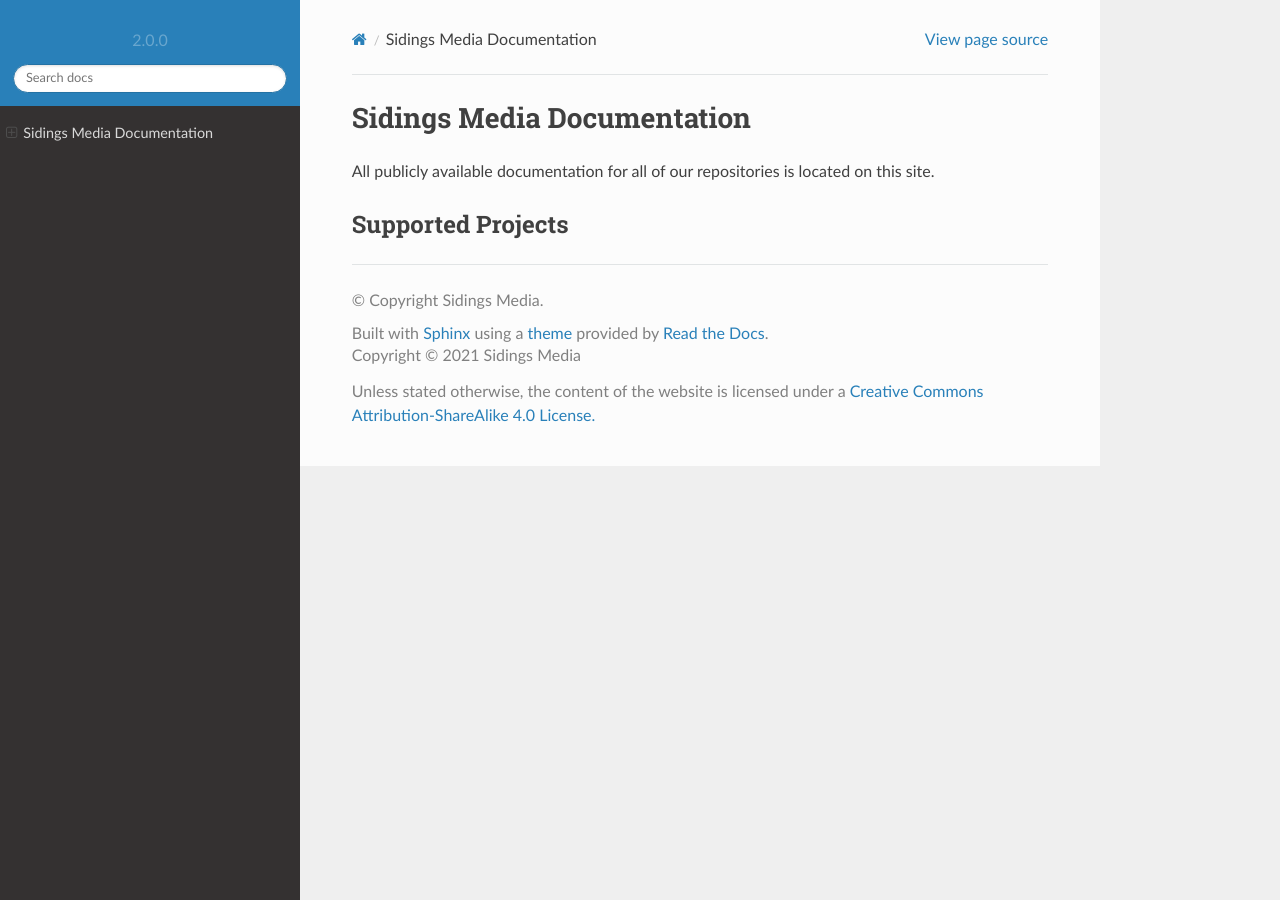
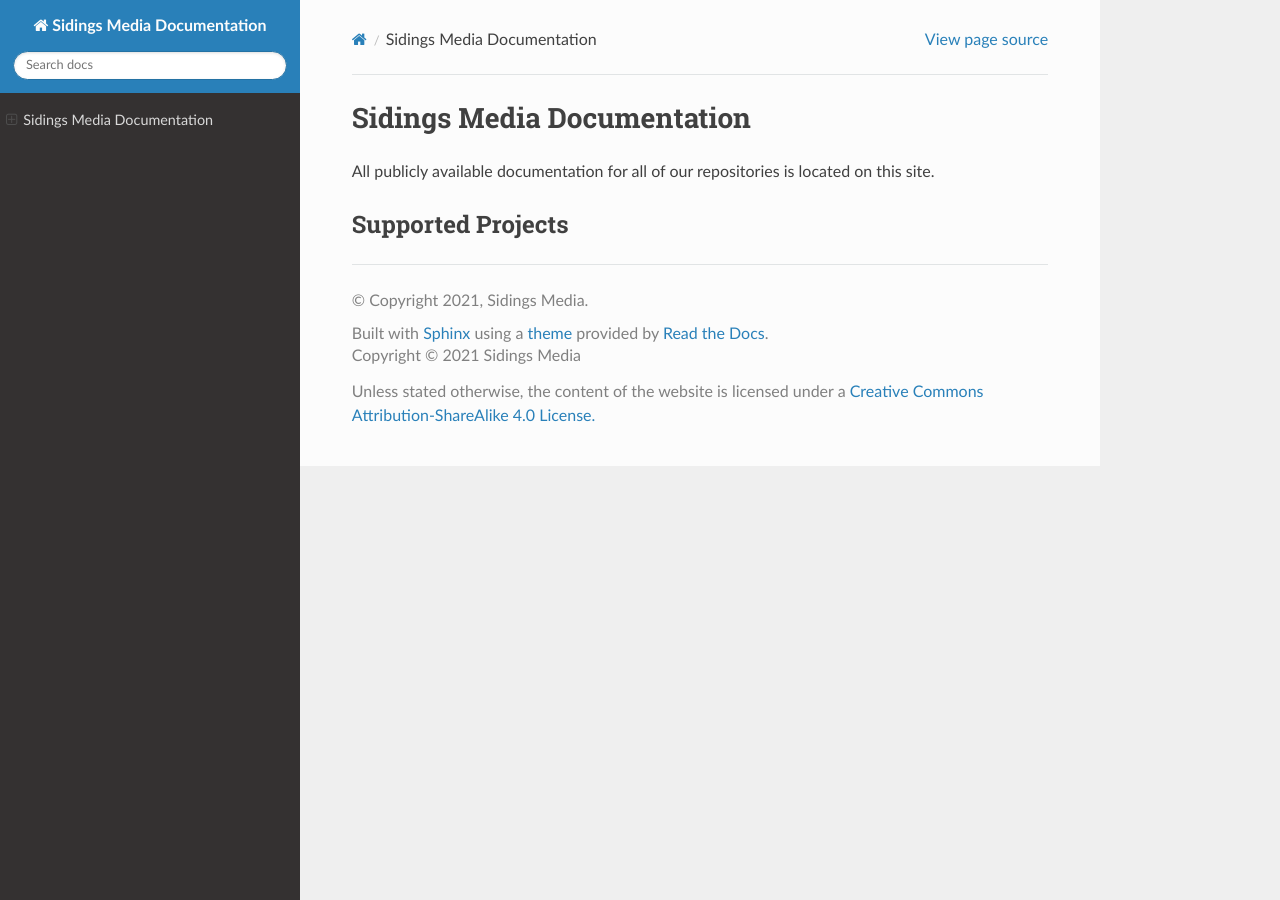
Before and after one commit to SidingsMedia/Sidings-Media-Docs, a Sphinx documentation site: the page built from docs/index.rst, in a window 1280 px wide. Built offline with Sphinx 7.4.7 and the Read the Docs theme 2.0.0, drawn with Linux system fonts in a browser that asks for light colours; some of the changed lines change nothing that is shown.

Commit message:
Updated conf.py
Signed-off-by: Matthew Nickson <mnickson@sidingsmedia.com>

```diff
--- a/docs/conf.py
+++ b/docs/conf.py
@@ -1,105 +1,187 @@
 # -*- coding: utf-8 -*-
+#
+# Configuration file for the Sphinx documentation builder.
+#
+# This file does only contain a selection of the most common options. For a
+# full list see the documentation:
+# http://www.sphinx-doc.org/en/master/config
 
-import sys
-import os
-import re
+# -- Path setup --------------------------------------------------------------
 
-import sphinx_rtd_theme
-from sphinx_rtd_theme import __version__ as theme_version
-from sphinx_rtd_theme import __version_full__ as theme_version_full
-from sphinx.locale import _
+# If extensions (or modules to document with autodoc) are in another directory,
+# add these directories to sys.path here. If the directory is relative to the
+# documentation root, use os.path.abspath to make it absolute, like shown here.
+#
+# import os
+# import sys
+# sys.path.insert(0, os.path.abspath('.'))
 
-project = u'Read the Docs Sphinx Theme'
-slug = re.sub(r'\W+', '-', project.lower())
-version = theme_version
-release = theme_version_full
-author = u'Sidings Media'
-copyright = author
-language = 'en'
 
-extensions = [
-    'sphinx.ext.intersphinx',
-    'sphinx.ext.autodoc',
-    'sphinx.ext.mathjax',
-    'sphinx.ext.viewcode',
-    'sphinxcontrib.httpdomain',
-    'sphinx_rtd_theme',
-]
+# -- Project information -----------------------------------------------------
 
+project = 'Sidings Media Documentation'
+copyright = '2021, Sidings Media'
+author = 'Sidings Media'
+
+# The short X.Y version
+version = ''
+# The full version, including alpha/beta/rc tags
+release = ''
+
+
+# -- General configuration ---------------------------------------------------
+
+# If your documentation needs a minimal Sphinx version, state it here.
+#
+# needs_sphinx = '1.0'
+
+# Add any Sphinx extension module names here, as strings. They can be
+# extensions coming with Sphinx (named 'sphinx.ext.*') or your custom
+# ones.
+extensions = ['sphinxcontrib.bibtex']
+
+# Add any paths that contain templates here, relative to this directory.
 templates_path = ['_templates']
-source_suffix = '.rst'
-exclude_patterns = []
-locale_dirs = ['locale/']
-gettext_compact = False
 
+# The suffix(es) of source filenames.
+# You can specify multiple suffix as a list of string:
+#
+# source_suffix = ['.rst', '.md']
+source_suffix = ['.rst']
+
+# The master toctree document.
 master_doc = 'index'
-suppress_warnings = ['image.nonlocal_uri']
-pygments_style = 'default'
 
-intersphinx_mapping = {
-    'rtd': ('https://docs.readthedocs.io/en/stable/', None),
-    'sphinx': ('https://www.sphinx-doc.org/en/master/', None),
+# The language for content autogenerated by Sphinx. Refer to documentation
+# for a list of supported languages.
+#
+# This is also used if you do content translation via gettext catalogs.
+# Usually you set "language" from the command line for these cases.
+language = None
+
+# List of patterns, relative to source directory, that match files and
+# directories to ignore when looking for source files.
+# This pattern also affects html_static_path and html_extra_path.
+exclude_patterns = ['_build', 'Thumbs.db', '.DS_Store']
+
+# The name of the Pygments (syntax highlighting) style to use.
+pygments_style = None
+
+
+# -- Options for HTML output -------------------------------------------------
+
+# The theme to use for HTML and HTML Help pages.  See the documentation for
+# a list of builtin themes.
+#
+html_theme = 'sphinx_rtd_theme'
+
+# Theme options are theme-specific and customize the look and feel of a theme
+# further.  For a list of options available for each theme, see the
+# documentation.
+#
+html_theme_options = {
+    'canonical_url': '',
+    'logo_only': False,
+    'display_version': True,
+    'prev_next_buttons_location': 'both',
+    'style_external_links': True,
+    'vcs_pageview_mode': 'raw_github',
+    # Toc options
+    'collapse_navigation': True,
+    'sticky_navigation': True,
+    'navigation_depth': 3,
+    'includehidden': True,
+    'titles_only': False
 }
 
-html_theme = 'sphinx_rtd_theme'
-html_theme_options = {
-    'logo_only': True,
-    'navigation_depth': 5,
-}
-html_context = {}
+html_theme_path = ["_themes", ]
 
-if not 'READTHEDOCS' in os.environ:
-    html_static_path = ['_static/']
-    html_js_files = ['debug.js']
+# Add any paths that contain custom static files (such as style sheets) here,
+# relative to this directory. They are copied after the builtin static files,
+# so a file named "default.css" will overwrite the builtin "default.css".
+html_static_path = ['_static']
 
-    # Add fake versions for local QA of the menu
-    html_context['test_versions'] = list(map(
-        lambda x: str(x / 10),
-        range(1, 100)
-    ))
-
-html_logo = "demo/static/logo-wordmark-light.svg"
-html_show_sourcelink = True
-
-htmlhelp_basename = slug
+# Custom sidebar templates, must be a dictionary that maps document names
+# to template names.
+#
+# The default sidebars (for documents that don't match any pattern) are
+# defined by theme itself.  Builtin themes are using these templates by
+# default: ``['localtoc.html', 'relations.html', 'sourcelink.html',
+# 'searchbox.html']``.
+#
+# html_sidebars = {}
 
 
+# -- Options for HTMLHelp output ---------------------------------------------
+
+# Output file base name for HTML help builder.
+htmlhelp_basename = 'SidingsMediaDocs'
+
+
+# -- Options for LaTeX output ------------------------------------------------
+
+latex_elements = {
+    # The paper size ('letterpaper' or 'a4paper').
+    #
+    # 'papersize': 'letterpaper',
+
+    # The font size ('10pt', '11pt' or '12pt').
+    #
+    # 'pointsize': '10pt',
+
+    # Additional stuff for the LaTeX preamble.
+    #
+    # 'preamble': '',
+
+    # Latex figure (float) alignment
+    #
+    # 'figure_align': 'htbp',
+}
+
+# Grouping the document tree into LaTeX files. List of tuples
+# (source start file, target name, title,
+#  author, documentclass [howto, manual, or own class]).
 latex_documents = [
-  ('index', '{0}.tex'.format(slug), project, author, 'manual'),
-]
-
-man_pages = [
-    ('index', slug, project, [author], 1)
-]
-
-texinfo_documents = [
-  ('index', slug, project, author, slug, project, 'Miscellaneous'),
+    (master_doc, 'SidingsMediaDocs.tex', 'Sidings Media Documentation',
+     'Sidings Media Team', 'manual'),
 ]
 
 
-# Extensions to theme docs
-def setup(app):
-    from sphinx.domains.python import PyField
-    from sphinx.util.docfields import Field
+# -- Options for manual page output ------------------------------------------
 
-    app.add_object_type(
-        'confval',
-        'confval',
-        objname='configuration value',
-        indextemplate='pair: %s; configuration value',
-        doc_field_types=[
-            PyField(
-                'type',
-                label=_('Type'),
-                has_arg=False,
-                names=('type',),
-                bodyrolename='class'
-            ),
-            Field(
-                'default',
-                label=_('Default'),
-                has_arg=False,
-                names=('default',),
-            ),
-        ]
-    )
+# One entry per manual page. List of tuples
+# (source start file, name, description, authors, manual section).
+man_pages = [
+    (master_doc, 'sidingsmediadocs', 'Sidings Media Documentation',
+     [author], 1)
+]
+
+
+# -- Options for Texinfo output ----------------------------------------------
+
+# Grouping the document tree into Texinfo files. List of tuples
+# (source start file, target name, title, author,
+#  dir menu entry, description, category)
+texinfo_documents = [
+    (master_doc, 'SidingsMediaDocs', 'Sidings Media Documentation',
+     author, 'SidingsMediaDocs', 'All public Sidings Media documentation',
+     'Miscellaneous'),
+]
+
+
+# -- Options for Epub output -------------------------------------------------
+
+# Bibliographic Dublin Core info.
+epub_title = project
+
+# The unique identifier of the text. This can be a ISBN number
+# or the project homepage.
+#
+# epub_identifier = ''
+
+# A unique identification for the text.
+#
+# epub_uid = ''
+
+# A list of files that should not be packed into the epub file.
+epub_exclude_files = ['search.html']
```
